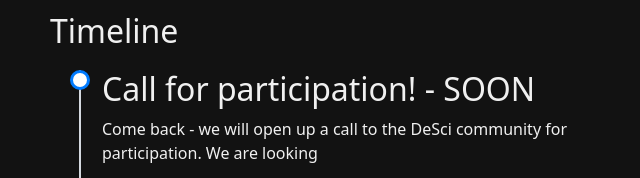
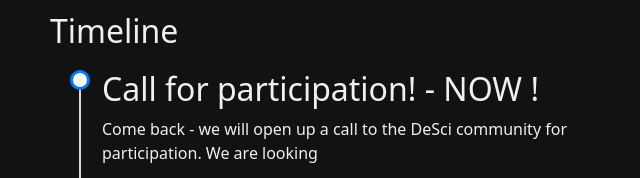
Before and after one commit to etzm/descicommons.github.io, a plain HTML site: page index.html in a window 1280 px wide. Shown: the part 1385-1563 px from the top of the page, 317-957 px from the left. Drawn offline with nearby package versions, Linux system fonts and the light colour scheme.

Commit message:
Call for participitatoin NOW

```diff
--- a/index.html
+++ b/index.html
@@ -257,7 +257,7 @@ ul.sublist > li { list-style-type: "🤜🏻 "; }
 			<h2>Timeline</h2>
 			<ul class="timeline">
 				<li>
-					<h3>Call for participation! - SOON</h3>
+					<h3>Call for participation! - NOW !</h3>
 
 					<p>Come back - we will open up a call to the DeSci community for participation.
                         We are looking  </p>
```
Also changed, not shown: indexWIP.html (+1 -1 lines).
